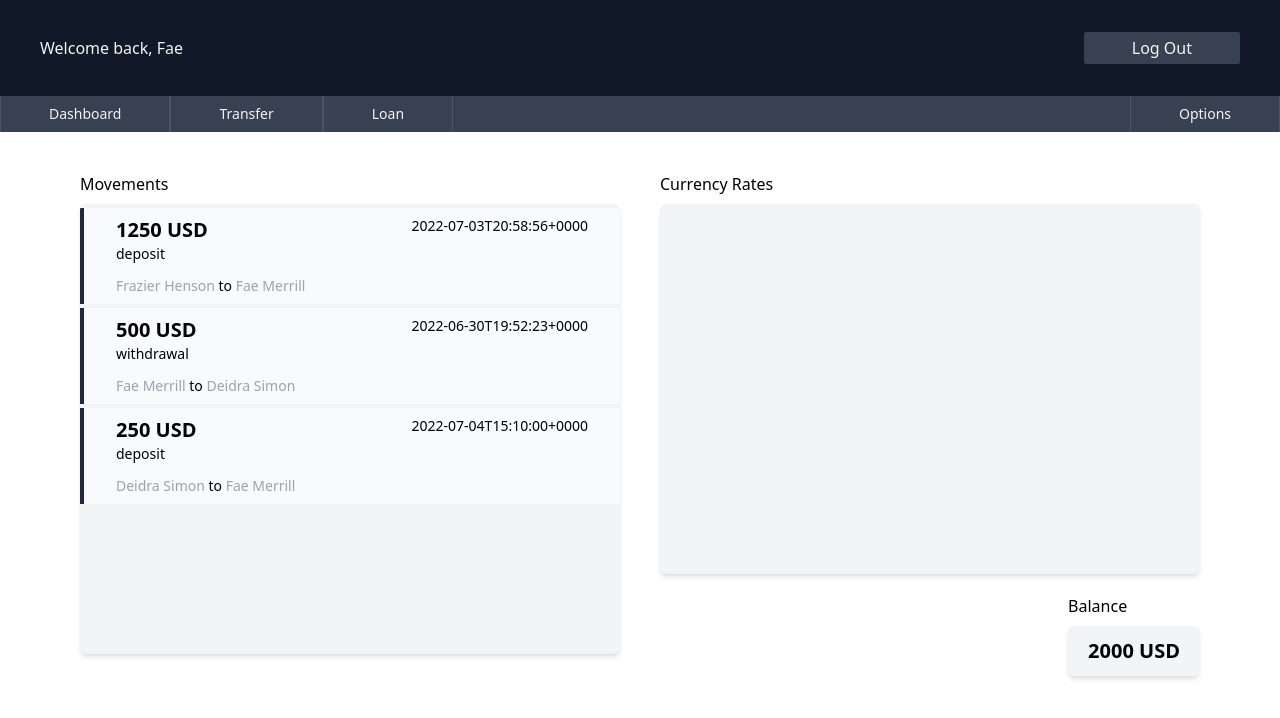
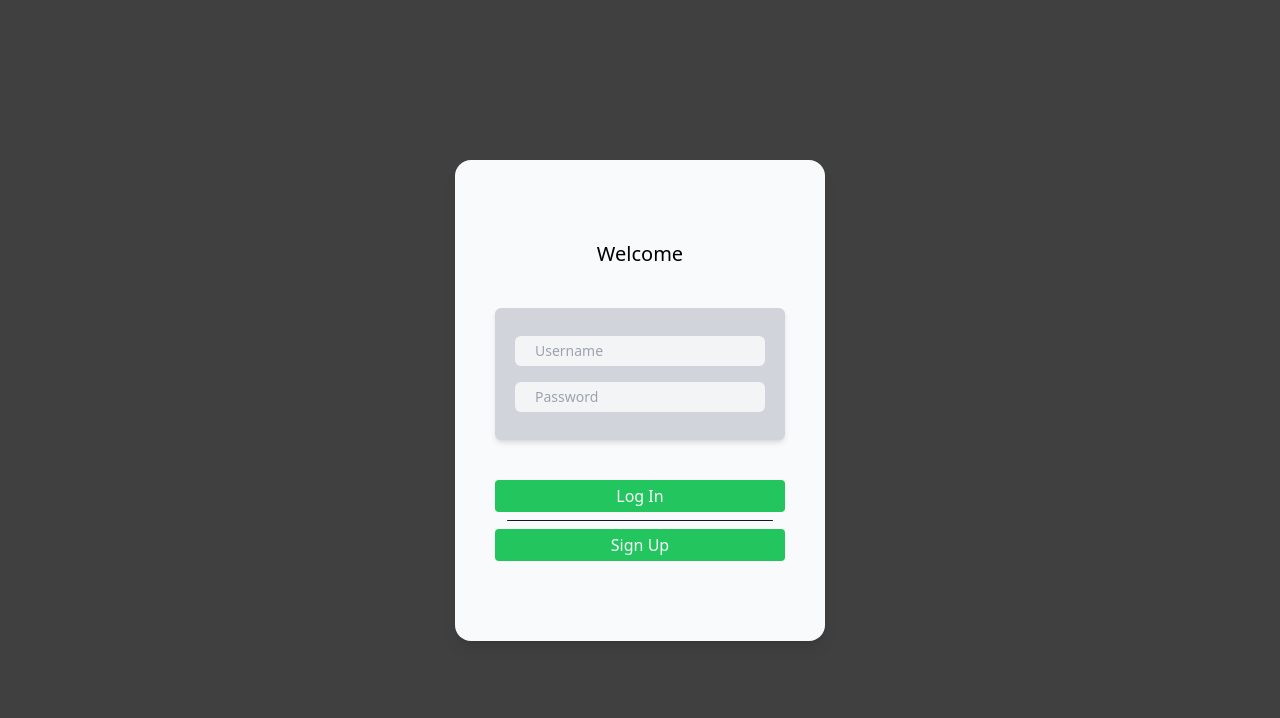
Before and after one commit to neglux/banking-app-dashboard, a React (Create React App) app: page / in a window 1280 px wide. Shown: the top 718 px of the page. Built offline with nearby package versions, Linux system fonts and the light colour scheme.

Commit message:
develop: login functionality

```diff
--- a/src/App.js
+++ b/src/App.js
@@ -7,12 +7,7 @@ import Modal from "./ui/templates/Modal";
 import SignUpForm from "./ui/components/SignUpForm";
 
 function App() {
-  const { modules, activeModuleIx, activeUser, setActiveUser } =
-    useGlobalContext();
-
-  useEffect(() => {
-    setActiveUser("9fd13c1f-a8a1-418a-892c-d75455295a32");
-  }, []);
+  const { modules, activeModuleIx, activeUser } = useGlobalContext();
 
   if (!activeUser) return <Modal form={<SignUpForm />} />;
   return (
--- a/src/context/context.js
+++ b/src/context/context.js
@@ -22,6 +22,13 @@ const AppProvider = ({ children }) => {
 
   function setActiveModuleIx(id) {
     dispatch({ type: "SET_ACT_IX", payload: { id } });
+  }
+
+  function login(username, password) {
+    const validUser = users.find(
+      (user) => user?.username === username && user?.password === password
+    );
+    if (validUser) setActiveUser(validUser.id);
   }
 
   function setActiveUser(id) {
@@ -67,7 +74,7 @@ const AppProvider = ({ children }) => {
       value={{
         ...state,
         setActiveModuleIx,
-        setActiveUser,
+        login,
         setMovements,
         calcBalance,
         logout,
--- a/src/ui/components/Button.js
+++ b/src/ui/components/Button.js
@@ -1,8 +1,11 @@
 import React from "react";
 
-const Button = ({ text }) => {
+const Button = ({ text, clickHandler = () => {} }) => {
   return (
-    <button className=" bg-green-500 text-gray-50 px-10 py-1 rounded hover:bg-green-600">
+    <button
+      className=" bg-green-500 text-gray-50 px-10 py-1 rounded hover:bg-green-600"
+      onClick={clickHandler}
+    >
       {text}
     </button>
   );
--- a/src/ui/components/InputBox.js
+++ b/src/ui/components/InputBox.js
@@ -1,11 +1,15 @@
 import React from "react";
 
-const InputBox = ({ type, placeholder }) => {
+const InputBox = ({ type, placeholder, value, changeHandler }) => {
   return (
     <input
-      className="flex h-[30px] px-5 my-2 text-sm capitalize rounded-md bg-gray-100 w-[250px]"
+      className="flex h-[30px] px-5 my-2 text-sm placeholder:capitalize rounded-md bg-gray-100 w-[250px]"
       type={type}
       placeholder={placeholder}
+      value={value}
+      onChange={(e) => {
+        changeHandler(e.target.value);
+      }}
     ></input>
   );
 };
--- a/src/ui/components/SignUpForm.js
+++ b/src/ui/components/SignUpForm.js
@@ -1,18 +1,39 @@
-import React from "react";
+import React, { useState } from "react";
+import { useGlobalContext } from "../../context/context";
 import Button from "./Button";
 import Container from "./Container";
 import InputBox from "./InputBox";
 
 const SignUpForm = () => {
+  const [username, setUsername] = useState();
+  const [password, setPassword] = useState();
+  const { login } = useGlobalContext();
   return (
     <section className="text-center">
       <h3 className="mb-10 text-xl">Welcome</h3>
       <Container style="h-fit px-5 py-5 bg-gray-300 mb-10">
-        <InputBox type="text" placeholder="username" />
-        <InputBox type="password" placeholder="password" />
+        <InputBox
+          type="text"
+          placeholder="username"
+          value={username}
+          changeHandler={setUsername}
+        />
+        <InputBox
+          type="password"
+          placeholder="password"
+          value={password}
+          changeHandler={setPassword}
+        />
       </Container>
       <div className="flex flex-col">
-        <Button text="Log In" />
+        <Button
+          text="Log In"
+          clickHandler={() => {
+            login(username, password);
+            setUsername("");
+            setPassword("");
+          }}
+        />
         <div className="mx-auto my-2 w-11/12 h-[1px] bg-gray-900 rounded-full"></div>
         <Button text="Sign Up" />
       </div>
```
